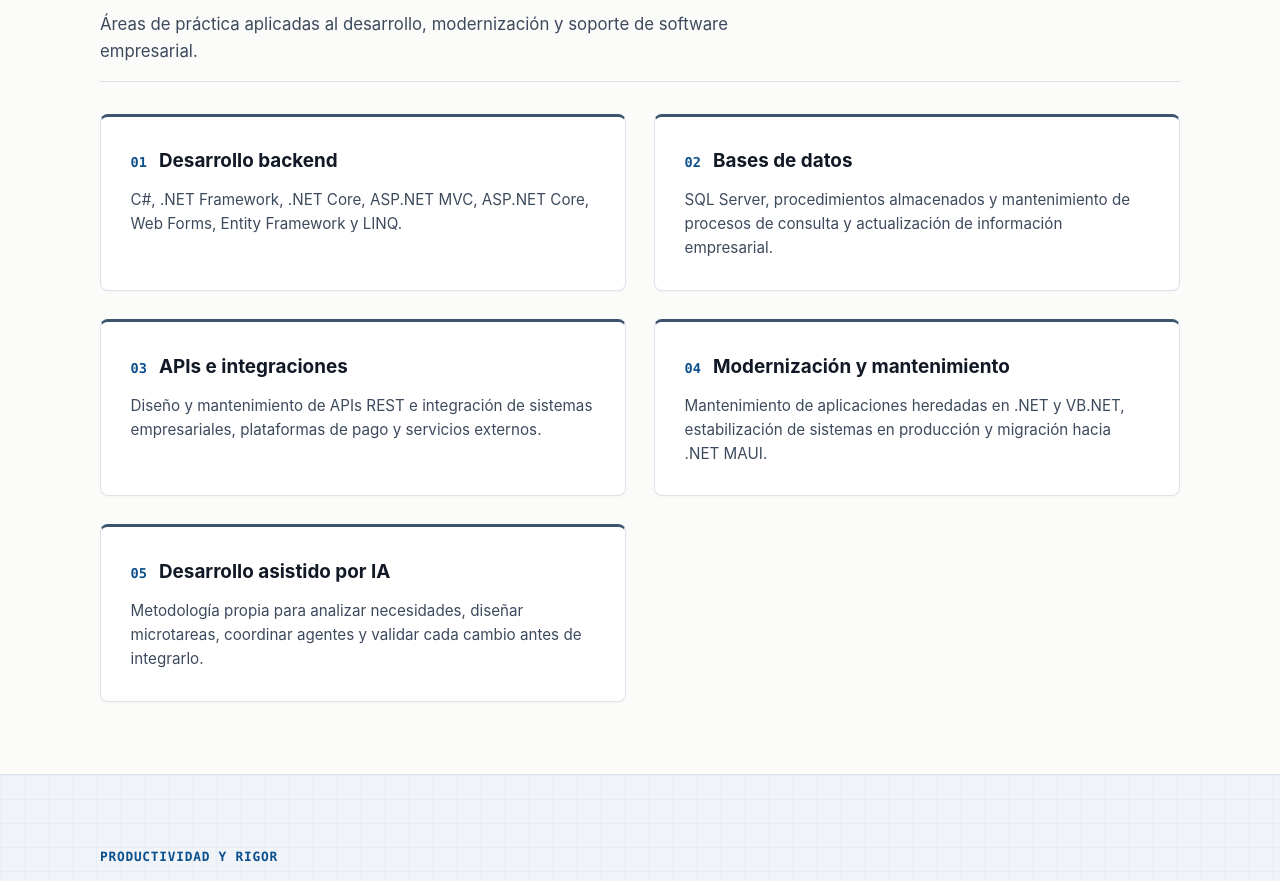
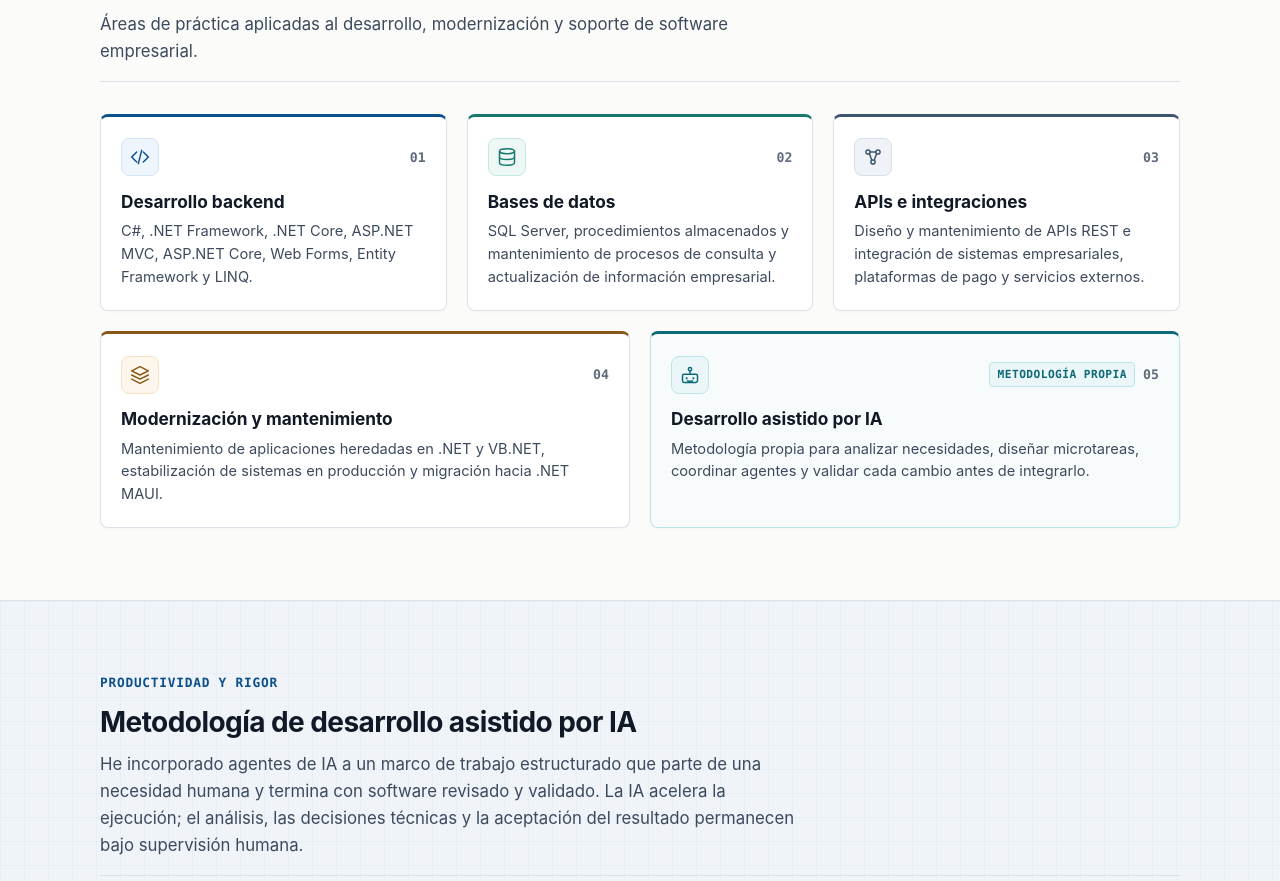
Before and after one commit to fidelomar/fidelomar.github.io, a Next.js app: page / in a window 1280 px wide. Shown: the part 1236-2117 px from the top of the page. Built offline with nearby package versions, Linux system fonts and the light colour scheme.

Commit message:
feat: improve technical capabilities presentation

```diff
--- a/src/app/globals.css
+++ b/src/app/globals.css
@@ -57,6 +57,28 @@
   --color-accent-border: #bcd5ef;
   --color-accent-cyan: #38bdf8;         /* Acento sutil sobre fondo oscuro */
   --color-accent-teal-light: #5eead4;    /* Verde azulado sutil sobre fondo oscuro */
+
+  /* Paleta cromática para capacidades técnicas */
+  --color-cap-backend: #0b4f8c;         /* Azul técnico */
+  --color-cap-backend-bg: #eef5fc;      /* Fondo tenue para icono backend */
+  --color-cap-backend-border: #d2e4f7;
+
+  --color-cap-db: #15796e;              /* Turquesa sobrio (WCAG AA contraste > 4.5:1) */
+  --color-cap-db-bg: #edf8f6;           /* Fondo tenue para icono DB */
+  --color-cap-db-border: #c3e9e3;
+
+  --color-cap-api: #3d546e;             /* Azul grisáceo */
+  --color-cap-api-bg: #eff3f7;          /* Fondo tenue para icono APIs */
+  --color-cap-api-border: #d5e0eb;
+
+  --color-cap-modern: #8a5716;          /* Ámbar sobrio (WCAG AA contraste > 5:1) */
+  --color-cap-modern-bg: #fdf6ec;       /* Fondo tenue para icono modernización */
+  --color-cap-modern-border: #fae1c3;
+
+  --color-cap-ai: #0d6878;              /* Combinación azul/turquesa */
+  --color-cap-ai-bg: #eaf6f7;           /* Fondo tenue para icono IA */
+  --color-cap-ai-border: #bce5ea;
+  --color-cap-ai-card-bg: #f8fbfb;      /* Fondo apenas diferenciado para tarjeta IA */
 
   --color-focus: #0b4f8c;
 
--- a/src/app/page.module.css
+++ b/src/app/page.module.css
@@ -383,10 +383,187 @@
   border-bottom: 1px solid var(--color-border);
 }
 
-.cardsGrid {
+.capabilitiesGrid {
   display: grid;
-  grid-template-columns: repeat(2, 1fr);
-  gap: 1.75rem;
+  grid-template-columns: repeat(6, 1fr);
+  gap: 1.25rem;
+}
+
+/* Tarjeta base de capacidades: compacta, sobria y accesible */
+.capabilityCard {
+  background-color: var(--color-surface-white);
+  border: 1px solid var(--color-border);
+  border-top: 3px solid var(--color-slate-blue);
+  border-radius: 8px;
+  padding: 1.35rem 1.25rem;
+  display: flex;
+  flex-direction: column;
+  gap: 0.85rem;
+  box-shadow: 0 1px 3px rgba(18, 25, 38, 0.03);
+  transition: transform 0.15s ease, border-color 0.15s ease, box-shadow 0.15s ease;
+  grid-column: span 2;
+}
+
+.capabilityCard:hover {
+  transform: translateY(-2px);
+  box-shadow: 0 4px 12px rgba(18, 25, 38, 0.06);
+}
+
+/* Modificadores de acento cromático superior y hover por categoría */
+.capCardBackend {
+  border-top-color: var(--color-cap-backend);
+}
+.capCardBackend:hover {
+  border-color: var(--color-cap-backend-border);
+  border-top-color: var(--color-cap-backend);
+}
+
+.capCardDatabases {
+  border-top-color: var(--color-cap-db);
+}
+.capCardDatabases:hover {
+  border-color: var(--color-cap-db-border);
+  border-top-color: var(--color-cap-db);
+}
+
+.capCardApis {
+  border-top-color: var(--color-cap-api);
+}
+.capCardApis:hover {
+  border-color: var(--color-cap-api-border);
+  border-top-color: var(--color-cap-api);
+}
+
+.capCardModernization {
+  border-top-color: var(--color-cap-modern);
+}
+.capCardModernization:hover {
+  border-color: var(--color-cap-modern-border);
+  border-top-color: var(--color-cap-modern);
+}
+
+.capCardAi {
+  border-top-color: var(--color-cap-ai);
+}
+.capCardAi:hover {
+  border-color: var(--color-cap-ai-border);
+  border-top-color: var(--color-cap-ai);
+}
+
+/* Fila 2 de la cuadrícula en escritorio (3 columnas base, 6 spans):
+   Modernización toma 3 spans y Desarrollo asistido por IA toma 3 spans para composición balanceada */
+.capabilityCard:nth-child(4) {
+  grid-column: span 3;
+}
+
+.capabilityCard:nth-child(5) {
+  grid-column: span 3;
+}
+
+/* Tarjeta destacada de IA: borde superior turquesa/azul, fondo apenas diferenciado */
+.capabilityCardFeatured {
+  background-color: var(--color-cap-ai-card-bg);
+  border-color: var(--color-cap-ai-border);
+  border-top: 3px solid var(--color-cap-ai);
+}
+
+/* Encabezado superior de tarjeta: icono a la izquierda, número y tag a la derecha */
+.capabilityTopRow {
+  display: flex;
+  align-items: center;
+  justify-content: space-between;
+  gap: 0.75rem;
+}
+
+/* Contenedor del icono distintivo con fondos muy tenues asociados a la categoría */
+.capabilityIconWrapper {
+  display: inline-flex;
+  align-items: center;
+  justify-content: center;
+  width: 38px;
+  height: 38px;
+  border-radius: 8px;
+  flex-shrink: 0;
+  transition: transform 0.15s ease;
+}
+
+.capIconBackend {
+  color: var(--color-cap-backend);
+  background-color: var(--color-cap-backend-bg);
+  border: 1px solid var(--color-cap-backend-border);
+}
+
+.capIconDatabases {
+  color: var(--color-cap-db);
+  background-color: var(--color-cap-db-bg);
+  border: 1px solid var(--color-cap-db-border);
+}
+
+.capIconApis {
+  color: var(--color-cap-api);
+  background-color: var(--color-cap-api-bg);
+  border: 1px solid var(--color-cap-api-border);
+}
+
+.capIconModernization {
+  color: var(--color-cap-modern);
+  background-color: var(--color-cap-modern-bg);
+  border: 1px solid var(--color-cap-modern-border);
+}
+
+.capIconAi {
+  color: var(--color-cap-ai);
+  background-color: var(--color-cap-ai-bg);
+  border: 1px solid var(--color-cap-ai-border);
+}
+
+.capabilityMetaWrapper {
+  display: flex;
+  align-items: center;
+  gap: 0.5rem;
+}
+
+.capabilityTag {
+  font-family: var(--font-mono);
+  font-size: 0.7rem;
+  font-weight: 700;
+  text-transform: uppercase;
+  letter-spacing: 0.04em;
+  color: var(--color-cap-ai);
+  background-color: var(--color-cap-ai-bg);
+  border: 1px solid var(--color-cap-ai-border);
+  padding: 0.15rem 0.45rem;
+  border-radius: 4px;
+  white-space: nowrap;
+}
+
+.capabilityNumber {
+  font-family: var(--font-mono);
+  font-size: 0.825rem;
+  font-weight: 700;
+  color: var(--color-text-muted);
+}
+
+/* Jerarquía de contenido interna */
+.capabilityContent {
+  display: flex;
+  flex-direction: column;
+  gap: 0.45rem;
+}
+
+.capabilityTitle {
+  margin: 0;
+  font-size: 1.08rem;
+  font-weight: 700;
+  color: var(--color-ink-dark);
+  line-height: 1.35;
+}
+
+.capabilityDescription {
+  margin: 0;
+  font-size: 0.915rem;
+  line-height: 1.55;
+  color: var(--color-text-secondary);
 }
 
 /* Sección específica de Desarrollo Asistido por IA */
@@ -621,52 +798,6 @@
   margin: 0;
   font-size: 0.9rem;
   line-height: 1.55;
-  color: var(--color-text-secondary);
-}
-
-.card {
-  background-color: var(--color-surface-white);
-  border: 1px solid var(--color-border);
-  border-top: 3px solid var(--color-slate-blue);
-  border-radius: 8px;
-  padding: 1.85rem;
-  display: flex;
-  flex-direction: column;
-  gap: 0.75rem;
-  box-shadow: 0 1px 3px rgba(18, 25, 38, 0.03);
-  transition: border-color 0.15s ease, background-color 0.15s ease;
-}
-
-.card:hover {
-  background-color: #fafbfc;
-  border-color: var(--color-accent-border);
-  border-top-color: var(--color-tech-blue);
-}
-
-.cardHeader {
-  display: flex;
-  align-items: baseline;
-  gap: 0.75rem;
-}
-
-.cardIndex {
-  font-family: var(--font-mono);
-  font-size: 0.85rem;
-  font-weight: 700;
-  color: var(--color-tech-blue);
-}
-
-.cardTitle {
-  margin: 0;
-  font-size: 1.18rem;
-  font-weight: 700;
-  color: var(--color-ink-dark);
-}
-
-.cardBody {
-  margin: 0;
-  font-size: 0.95rem;
-  line-height: 1.58;
   color: var(--color-text-secondary);
 }
 
@@ -1151,6 +1282,22 @@
 
 /* Breakpoints Responsive */
 @media (max-width: 1024px) {
+  .capabilitiesGrid {
+    grid-template-columns: repeat(2, 1fr);
+    gap: 1.25rem;
+  }
+
+  .capabilityCard,
+  .capabilityCard:nth-child(4),
+  .capabilityCard:nth-child(5) {
+    grid-column: span 1;
+  }
+
+  /* La tarjeta de IA en tableta puede abarcar 2 columnas para un balance armónico */
+  .capabilityCard:nth-child(5) {
+    grid-column: span 2;
+  }
+
   .aiStepsFlow {
     grid-template-columns: repeat(2, 1fr);
     gap: 1.5rem;
@@ -1171,16 +1318,27 @@
     font-size: 2.25rem;
   }
 
-  .cardsGrid {
-    grid-template-columns: 1fr;
-  }
-
   .caseStudiesGrid {
     grid-template-columns: 1fr;
   }
 }
 
 @media (max-width: 640px) {
+  .capabilitiesGrid {
+    grid-template-columns: 1fr;
+    gap: 1rem;
+  }
+
+  .capabilityCard,
+  .capabilityCard:nth-child(4),
+  .capabilityCard:nth-child(5) {
+    grid-column: span 1;
+  }
+
+  .capabilityCard {
+    padding: 1.15rem 1rem;
+  }
+
   /* En móvil el encabezado pasa a static para no obstaculizar la vista ni el scroll */
   .siteHeader {
     position: static;
@@ -1244,10 +1402,6 @@
   }
 
   .profileCard {
-    padding: 1.5rem;
-  }
-
-  .card {
     padding: 1.5rem;
   }
 
--- a/src/app/page.tsx
+++ b/src/app/page.tsx
@@ -1,6 +1,45 @@
 import styles from "./page.module.css";
 import { contentData } from "../content/profile";
 import { AppIcon, IconName } from "../components/AppIcon";
+
+const capabilityMeta: Record<
+  string,
+  {
+    icon: IconName;
+    cardModifier: string;
+    iconModifier: string;
+    isFeatured?: boolean;
+    tag?: string;
+  }
+> = {
+  backend: {
+    icon: "code",
+    cardModifier: styles.capCardBackend,
+    iconModifier: styles.capIconBackend,
+  },
+  databases: {
+    icon: "database",
+    cardModifier: styles.capCardDatabases,
+    iconModifier: styles.capIconDatabases,
+  },
+  apis: {
+    icon: "nodes",
+    cardModifier: styles.capCardApis,
+    iconModifier: styles.capIconApis,
+  },
+  modernization: {
+    icon: "layers",
+    cardModifier: styles.capCardModernization,
+    iconModifier: styles.capIconModernization,
+  },
+  "ai-assisted": {
+    icon: "bot",
+    cardModifier: styles.capCardAi,
+    iconModifier: styles.capIconAi,
+    isFeatured: true,
+    tag: "Metodología propia",
+  },
+};
 
 const aiStepIcons: IconName[] = [
   "requirements",
@@ -136,18 +175,38 @@ export default function Home() {
               </p>
             </div>
 
-            <div className={styles.cardsGrid}>
-              {capabilities.map((cap) => (
-                <article key={cap.id} className={styles.card}>
-                  <div className={styles.cardHeader}>
-                    <span className={styles.cardIndex} aria-hidden="true">
-                      {cap.number}
-                    </span>
-                    <h3 className={styles.cardTitle}>{cap.title}</h3>
-                  </div>
-                  <p className={styles.cardBody}>{cap.description}</p>
-                </article>
-              ))}
+            <div className={styles.capabilitiesGrid}>
+              {capabilities.map((cap) => {
+                const meta = capabilityMeta[cap.id];
+                return (
+                  <article
+                    key={cap.id}
+                    className={`${styles.capabilityCard} ${meta?.cardModifier || ""} ${
+                      meta?.isFeatured ? styles.capabilityCardFeatured : ""
+                    }`}
+                  >
+                    <div className={styles.capabilityTopRow}>
+                      <div
+                        className={`${styles.capabilityIconWrapper} ${meta?.iconModifier || ""}`}
+                      >
+                        <AppIcon name={meta?.icon || "code"} size={20} />
+                      </div>
+                      <div className={styles.capabilityMetaWrapper}>
+                        {meta?.tag && (
+                          <span className={styles.capabilityTag}>{meta.tag}</span>
+                        )}
+                        <span className={styles.capabilityNumber} aria-hidden="true">
+                          {cap.number}
+                        </span>
+                      </div>
+                    </div>
+                    <div className={styles.capabilityContent}>
+                      <h3 className={styles.capabilityTitle}>{cap.title}</h3>
+                      <p className={styles.capabilityDescription}>{cap.description}</p>
+                    </div>
+                  </article>
+                );
+              })}
             </div>
           </div>
         </section>
--- a/src/components/AppIcon.tsx
+++ b/src/components/AppIcon.tsx
@@ -8,7 +8,11 @@ export type IconName =
   | "nodes"
   | "box"
   | "phone-waves"
-  | "phone-leaf";
+  | "phone-leaf"
+  | "code"
+  | "database"
+  | "layers"
+  | "bot";
 
 export interface IconProps extends React.SVGProps<SVGSVGElement> {
   name: IconName;
@@ -117,6 +121,49 @@ export function AppIcon({ name, size = 24, className, ...rest }: IconProps) {
         </svg>
       );
 
+    /* 9. Capacidades: Desarrollo backend (código / terminal de desarrollo) */
+    case "code":
+      return (
+        <svg {...commonProps}>
+          <polyline points="16 18 22 12 16 6" />
+          <polyline points="8 6 2 12 8 18" />
+          <line x1="14" y1="4" x2="10" y2="20" />
+        </svg>
+      );
+
+    /* 10. Capacidades: Bases de datos (cilindro de datos estructurado) */
+    case "database":
+      return (
+        <svg {...commonProps}>
+          <ellipse cx="12" cy="5" rx="9" ry="3" />
+          <path d="M21 12c0 1.66-4 3-9 3s-9-1.34-9-3" />
+          <path d="M3 5v14c0 1.66 4 3 9 3s9-1.34 9-3V5" />
+        </svg>
+      );
+
+    /* 11. Capacidades: Modernización y mantenimiento (capas de arquitectura y evolución) */
+    case "layers":
+      return (
+        <svg {...commonProps}>
+          <polygon points="12 2 2 7 12 12 22 7 12 2" />
+          <polyline points="2 17 12 22 22 17" />
+          <polyline points="2 12 12 17 22 12" />
+        </svg>
+      );
+
+    /* 12. Capacidades: Desarrollo asistido por IA (agente inteligente / flujo asistido) */
+    case "bot":
+      return (
+        <svg {...commonProps}>
+          <rect x="3" y="11" width="18" height="10" rx="2" />
+          <circle cx="12" cy="5" r="2" />
+          <path d="M12 7v4" />
+          <line x1="8" y1="16" x2="8.01" y2="16" strokeWidth={2.5} />
+          <line x1="16" y1="16" x2="16.01" y2="16" strokeWidth={2.5} />
+          <path d="M9 19c1 .6 2 .6 3 .6s2 0 3-.6" />
+        </svg>
+      );
+
     default:
       return null;
   }
```
